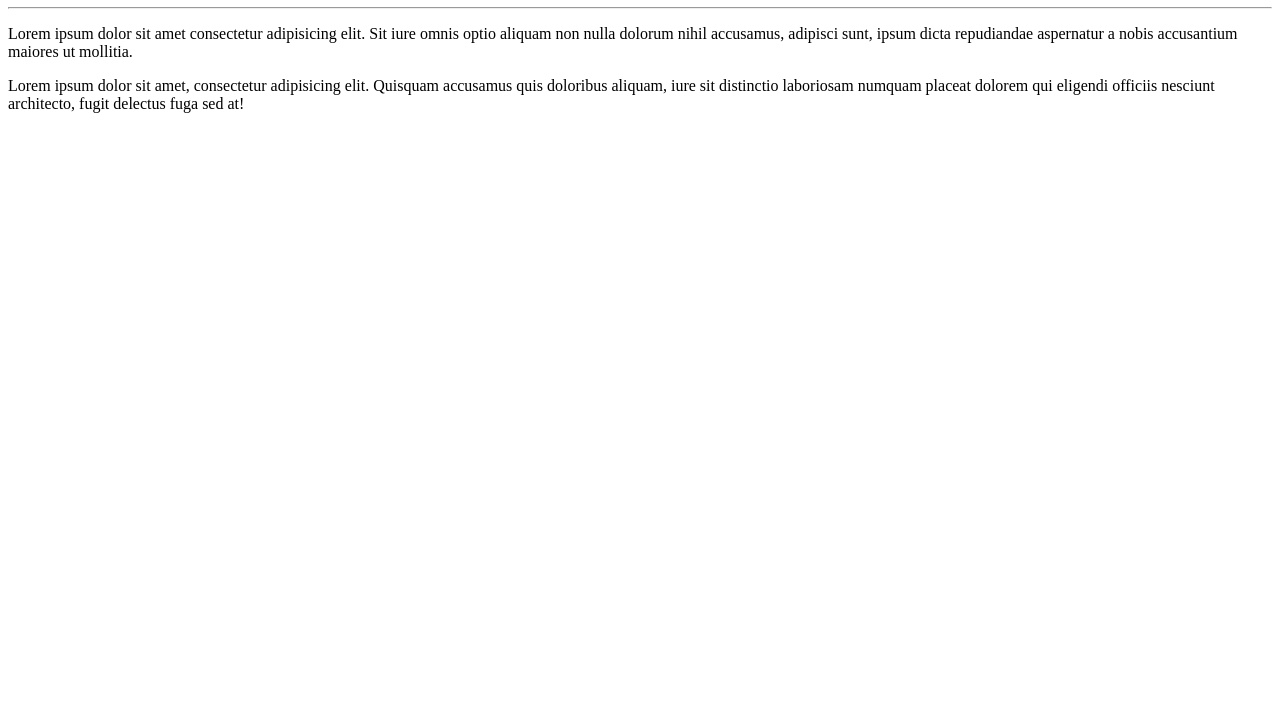
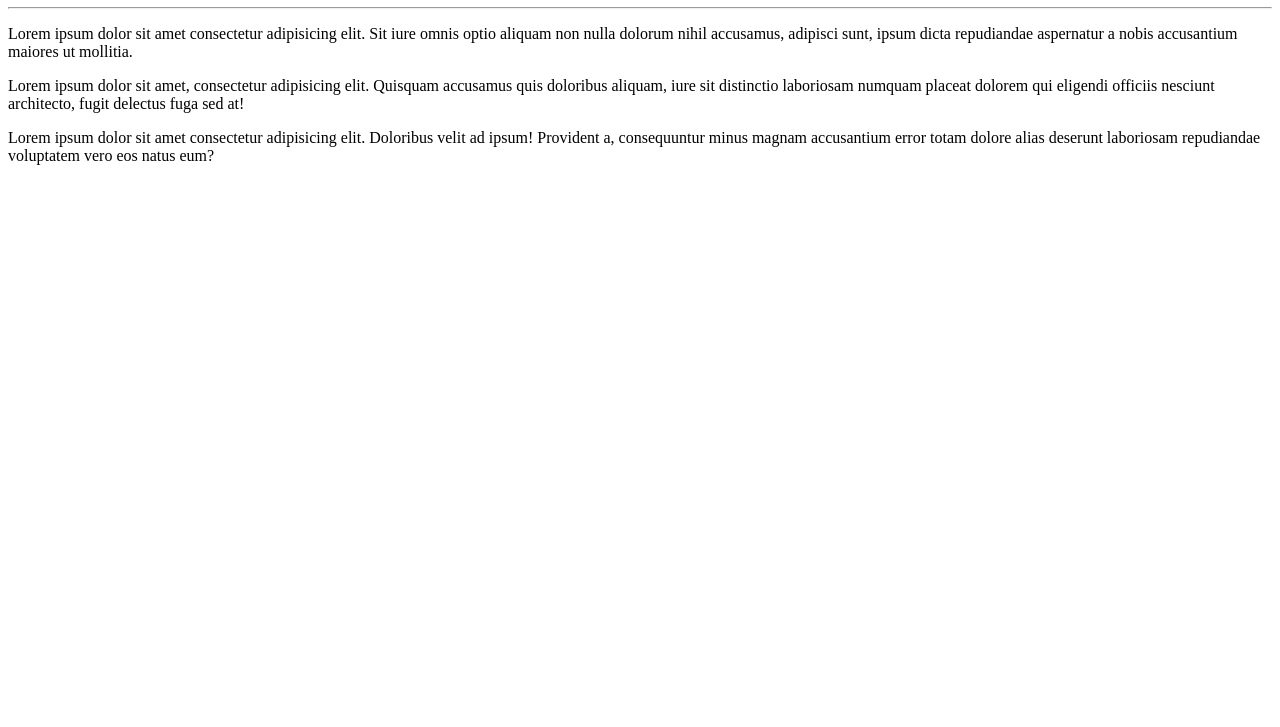
Before and after one commit to paulafcastro/Ola-Mundo, a plain HTML site: page site-exemplo/index.html in a window 1280 px wide. Shown: the part 73-800 px from the top of the page. Drawn offline with Linux system fonts and the light colour scheme.

Commit message:
novo parágrafo

```diff
--- a/site-exemplo/index.html
+++ b/site-exemplo/index.html
@@ -11,6 +11,6 @@
     <hr>
     <p>Lorem ipsum dolor sit amet consectetur adipisicing elit. Sit iure omnis optio aliquam non nulla dolorum nihil accusamus, adipisci sunt, ipsum dicta repudiandae aspernatur a nobis accusantium maiores ut mollitia.</p>
     <p>Lorem ipsum dolor sit amet, consectetur adipisicing elit. Quisquam accusamus quis doloribus aliquam, iure sit distinctio laboriosam numquam placeat dolorem qui eligendi officiis nesciunt architecto, fugit delectus fuga sed at!</p>
-
+    <p>Lorem ipsum dolor sit amet consectetur adipisicing elit. Doloribus velit ad ipsum! Provident a, consequuntur minus magnam accusantium error totam dolore alias deserunt laboriosam repudiandae voluptatem vero eos natus eum?</p>
 </body>
 </html>
```
